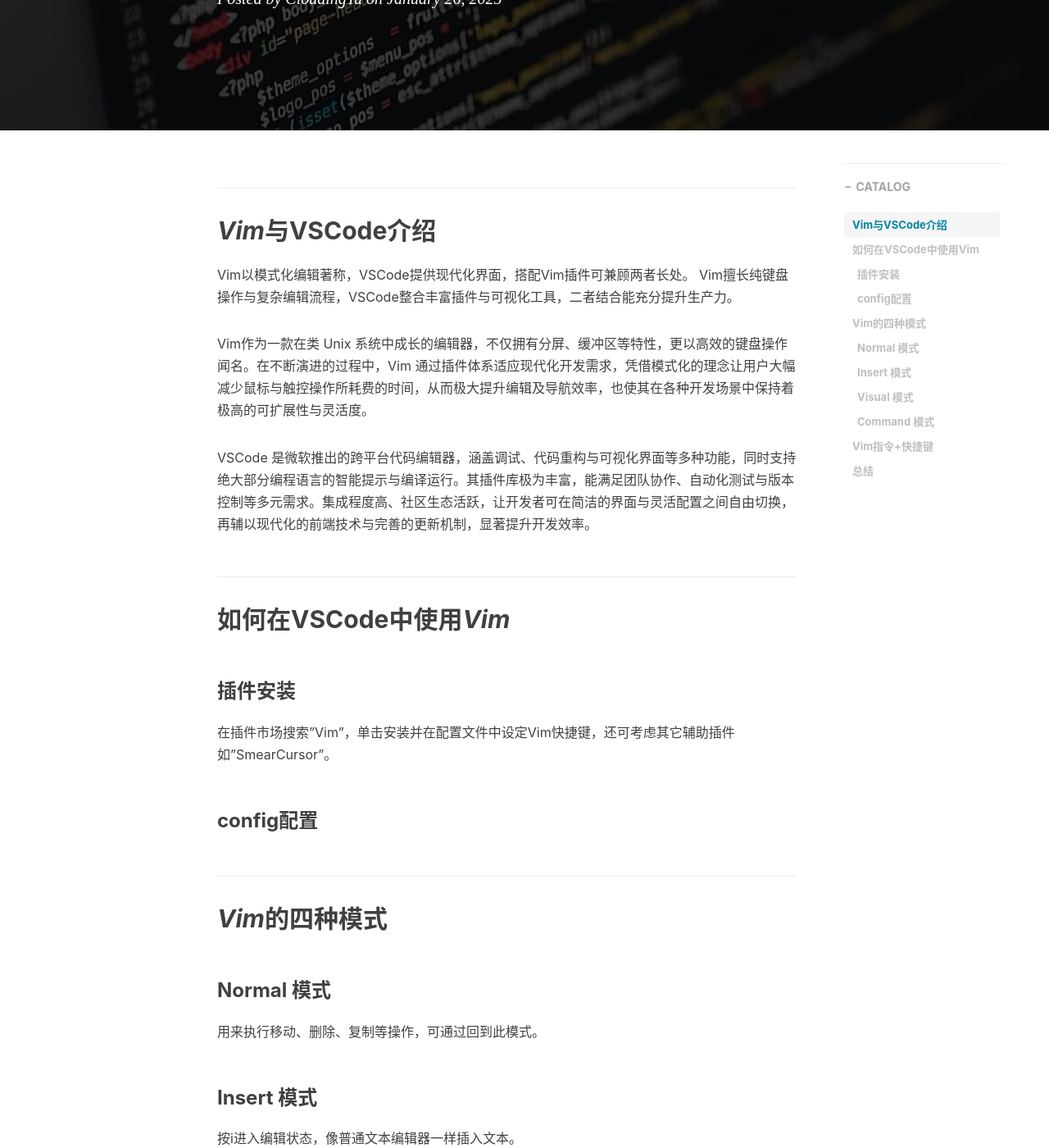
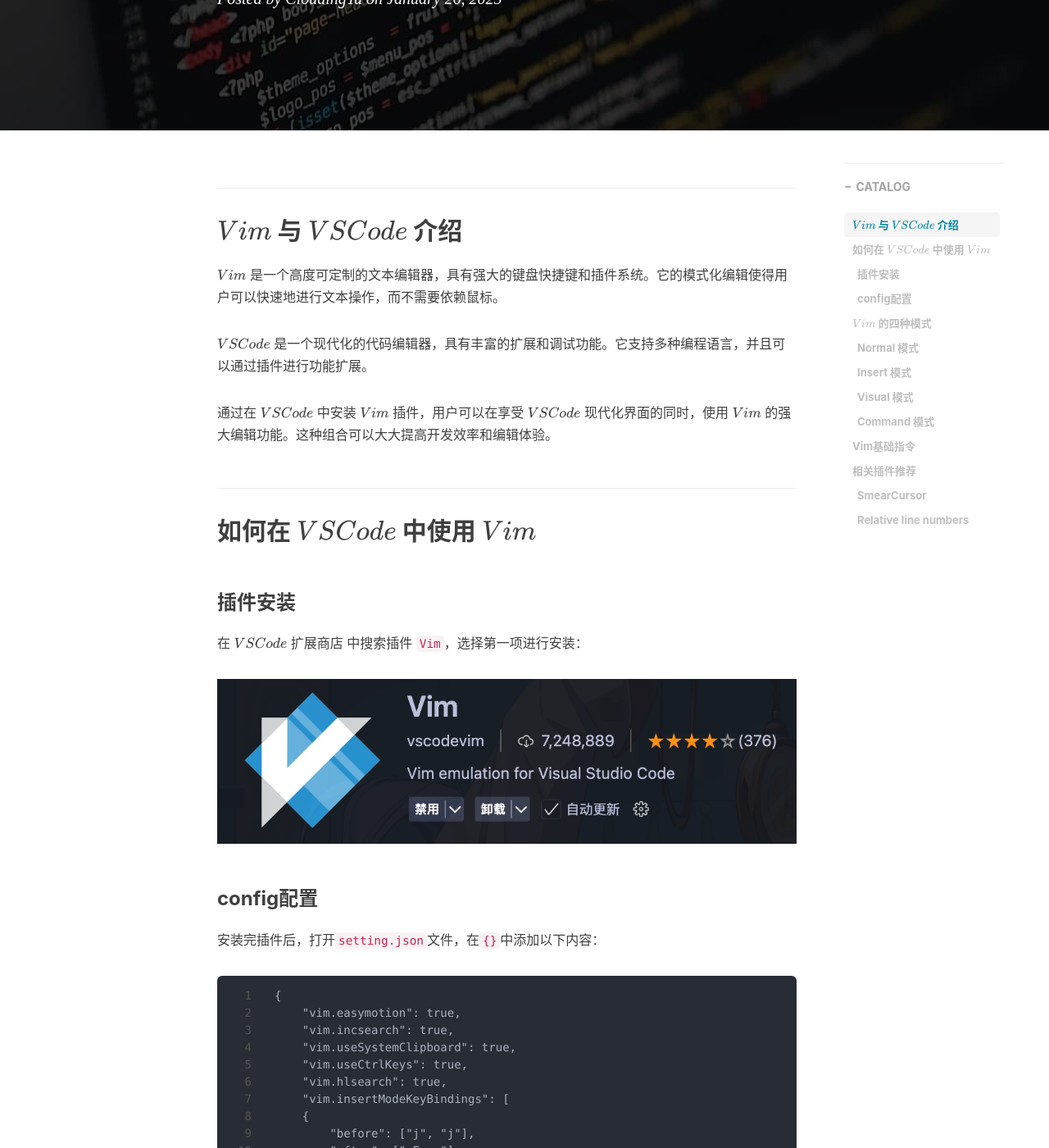
Before and after one commit to cloudingyu/cloudingyu.github.io, a Jekyll site: the page built from _posts/2025-01-26-vim-VScode.markdown, in a window 1280 px wide and 1400 px high, scrolled down 364 px. Shown: the whole window at 82% size. Built offline with Jekyll 4.4.1, drawn with Linux system fonts in a browser that asks for light colours; nearby versions of some CDN libraries; formulas are drawn with MathJax 3; comment, search, counter and statistics services are not loaded; some of the changed text lies outside the part shown.

Commit message:
vim vscode 二次修改,还差具体操作

````diff
--- a/_posts/2025-01-26-vim-VScode.markdown
+++ b/_posts/2025-01-26-vim-VScode.markdown
@@ -12,30 +12,96 @@
     - IDE
     - 插件
 ---
-## *Vim*与VSCode介绍
-Vim以模式化编辑著称，VSCode提供现代化界面，搭配Vim插件可兼顾两者长处。
-Vim擅长纯键盘操作与复杂编辑流程，VSCode整合丰富插件与可视化工具，二者结合能充分提升生产力。
+##  $Vim$ 与 $VSCode$ 介绍
 
-Vim作为一款在类 Unix 系统中成长的编辑器，不仅拥有分屏、缓冲区等特性，更以高效的键盘操作闻名。在不断演进的过程中，Vim 通过插件体系适应现代化开发需求，凭借模式化的理念让用户大幅减少鼠标与触控操作所耗费的时间，从而极大提升编辑及导航效率，也使其在各种开发场景中保持着极高的可扩展性与灵活度。
+$Vim$ 是一个高度可定制的文本编辑器，具有强大的键盘快捷键和插件系统。它的模式化编辑使得用户可以快速地进行文本操作，而不需要依赖鼠标。
 
-VSCode 是微软推出的跨平台代码编辑器，涵盖调试、代码重构与可视化界面等多种功能，同时支持绝大部分编程语言的智能提示与编译运行。其插件库极为丰富，能满足团队协作、自动化测试与版本控制等多元需求。集成程度高、社区生态活跃，让开发者可在简洁的界面与灵活配置之间自由切换，再辅以现代化的前端技术与完善的更新机制，显著提升开发效率。
+$VSCode$ 是一个现代化的代码编辑器，具有丰富的扩展和调试功能。它支持多种编程语言，并且可以通过插件进行功能扩展。
 
-## 如何在VSCode中使用*Vim*
+通过在 $VSCode$ 中安装 $Vim$ 插件，用户可以在享受 $VSCode$ 现代化界面的同时，使用 $Vim$ 的强大编辑功能。这种组合可以大大提高开发效率和编辑体验。
+
+## 如何在 $VSCode$ 中使用 $Vim$
+
 ### 插件安装
-在插件市场搜索"Vim"，单击安装并在配置文件中设定Vim快捷键，还可考虑其它辅助插件如"SmearCursor"。
+
+在 $VSCode$ 扩展商店 中搜索插件 `Vim`，选择第一项进行安装：
+
+![vim](/img/posts/2025-01-26-vim-VScode/vim.png)
+
 ### config配置
+安装完插件后，打开`setting.json`文件，在`{}`中添加以下内容：
+```
+{
+    "vim.easymotion": true,
+    "vim.incsearch": true,
+    "vim.useSystemClipboard": true,
+    "vim.useCtrlKeys": true,
+    "vim.hlsearch": true,
+    "vim.insertModeKeyBindings": [
+    {
+        "before": ["j", "j"],
+        "after": ["<Esc>"]
+    }
+    ],
+    "vim.normalModeKeyBindingsNonRecursive": [
+    {
+        "before": ["<leader>", "d"],
+        "after": ["d", "d"]
+    },
+    {
+        "before": ["<C-n>"],
+        "commands": [":nohl"]
+    },
+    {
+        "before": ["K"],
+        "commands": ["lineBreakInsert"],
+        "silent": true
+    }
+    ],
+    "vim.leader": "<space>",
+    "vim.handleKeys": {
+    "<C-a>": false,
+    "<C-f>": false
+    },
 
-## *Vim*的四种模式
+    "// To improve performance",
+    "extensions.experimental.affinity": {
+    "vscodevim.vim": 1
+    }
+}
+```
+以上为 $Vim$ 插件的初始设置.
+
+如果你之前已经掌握了 $Vim$ 的基本操作方法，那么恭喜你，你基本可以流畅的在 $VSCode$ 中使用 $Vim$ 了.
+
+以下为关于 $Vim$ 基础操作的介绍.
+
+
+
+## $Vim$ 的四种模式
+
 ### Normal 模式
-用来执行移动、删除、复制等操作，可通过<Esc>回到此模式。
+
+用来执行移动、删除、复制等操作，可通过`<Esc>`回到此模式。
+
 ### Insert 模式
+
 按i进入编辑状态，像普通文本编辑器一样插入文本。
+
 ### Visual 模式
+
 按v进入，可高亮选择文本进行批量操作，如复制剪切。
+
 ### Command 模式
+
 输入:后跳转命令行，可执行保存、退出、替换等操作。
 
-## *Vim*指令+快捷键
+## *Vim*基础指令
+
+以下 ***cheatpaper*** 可供新手使用时参考：
+
+![vim-cheatpaper](/img/posts/2025-01-26-vim-VScode/vim-cheatsheet.png)
+
 1. h / j / k / l：移动光标
 2. i / I：插入模式
 3. v / V：进入可视化模式
@@ -57,5 +123,26 @@
 19. :%s/旧/新/g：全局替换
 20. :help 命令：查看帮助
 
-## 总结
-熟练掌握Vim与VSCode特性，能让编辑过程更灵活高效。
+
+## 相关插件推荐
+
+### SmearCursor
+
+该插件能够让你在光标移动时获得如 $neovide$ 一样的特效.
+
+在 $VSCode$ 扩展商店 中搜索插件 `SmearCursor`，选择第一项进行安装：
+
+![smearcursor](/img/posts/2025-01-26-vim-VScode/smearcursor.png)
+
+安装完成后，`ctrl + shift + P`或者`command + shift +P`，运行命令`smearcursor.enable`.
+
+### Relative line numbers
+
+该插件能够显示每行相对于当前光标所在行的差数，方便`j`、`k`快速跳转.
+
+在 $VSCode$ 扩展商店 中搜索插件 `Relative Line Numbers`，选择第一项进行安装：
+
+![Rln](/img/posts/2025-01-26-vim-VScode/Relative_line_numbers.png)
+
+
+安装完成即可直接使用.
````
Also changed, not shown: img/posts/2025-01-26-vim-VScode/Relative_line_numbers.png (added), img/posts/2025-01-26-vim-VScode/smearcursor.png (added), img/posts/2025-01-26-vim-VScode/vim-cheatsheet.png (added), img/posts/2025-01-26-vim-VScode/vim.png (added).
